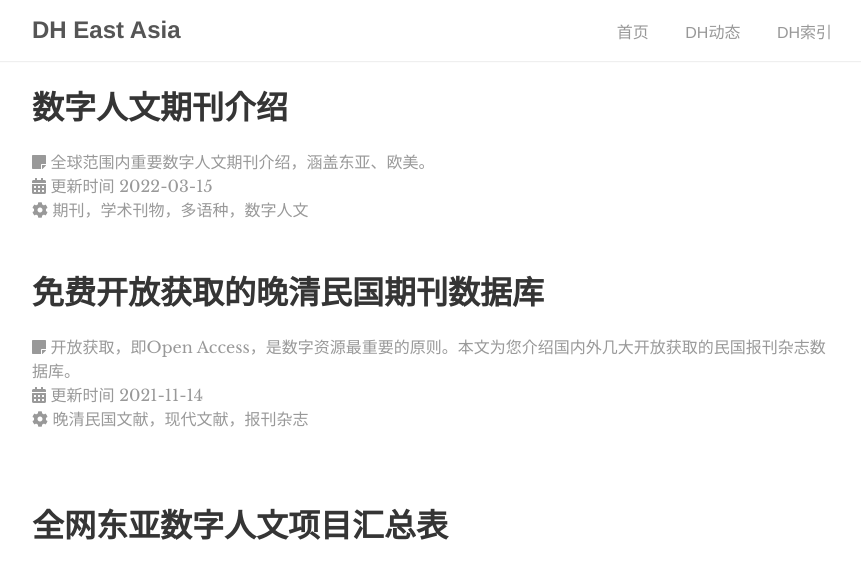
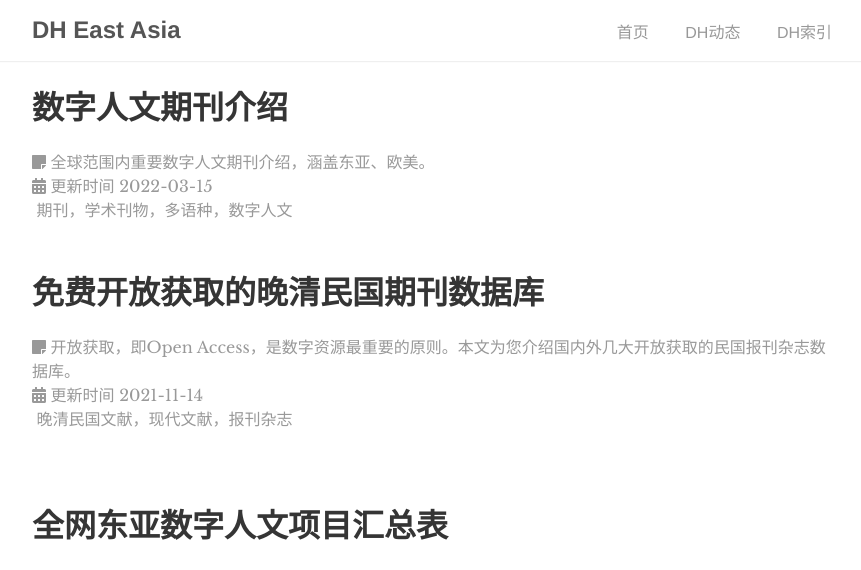
Before and after one commit to XJStory/XJStory.github.io, a Jekyll site: the page built from dh_index/index.html, in a window 1280 px wide. Shown: the top 570 px of the page, without its empty margins (208-1069 px from the left). Built offline with Jekyll 4.4.1, drawn with Linux system fonts in a browser that asks for light colours.

Commit message:
Update dh_index.html

```diff
--- a/_layouts/dh_index.html
+++ b/_layouts/dh_index.html
@@ -20,7 +20,7 @@
             </span>
             </br>
             <span class="dh_index-icon">
-                <i class="fa fa-cog"></i><span class="dh_index-icon-text"> {{ post.keywords }}</span>
+                <i class="fa thumb-tack"></i><span class="dh_index-icon-text"> {{ post.keywords }}</span>
             </span>
           </div>
         </div>
```
